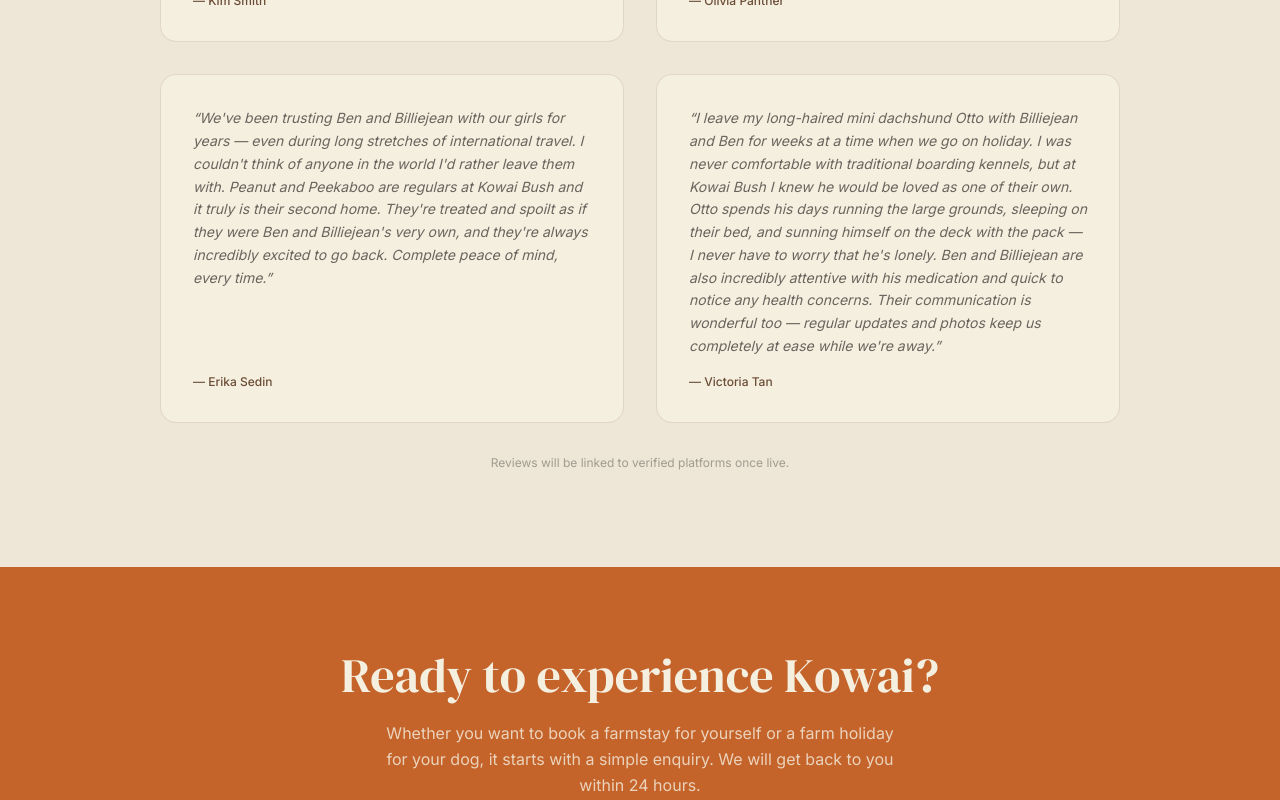
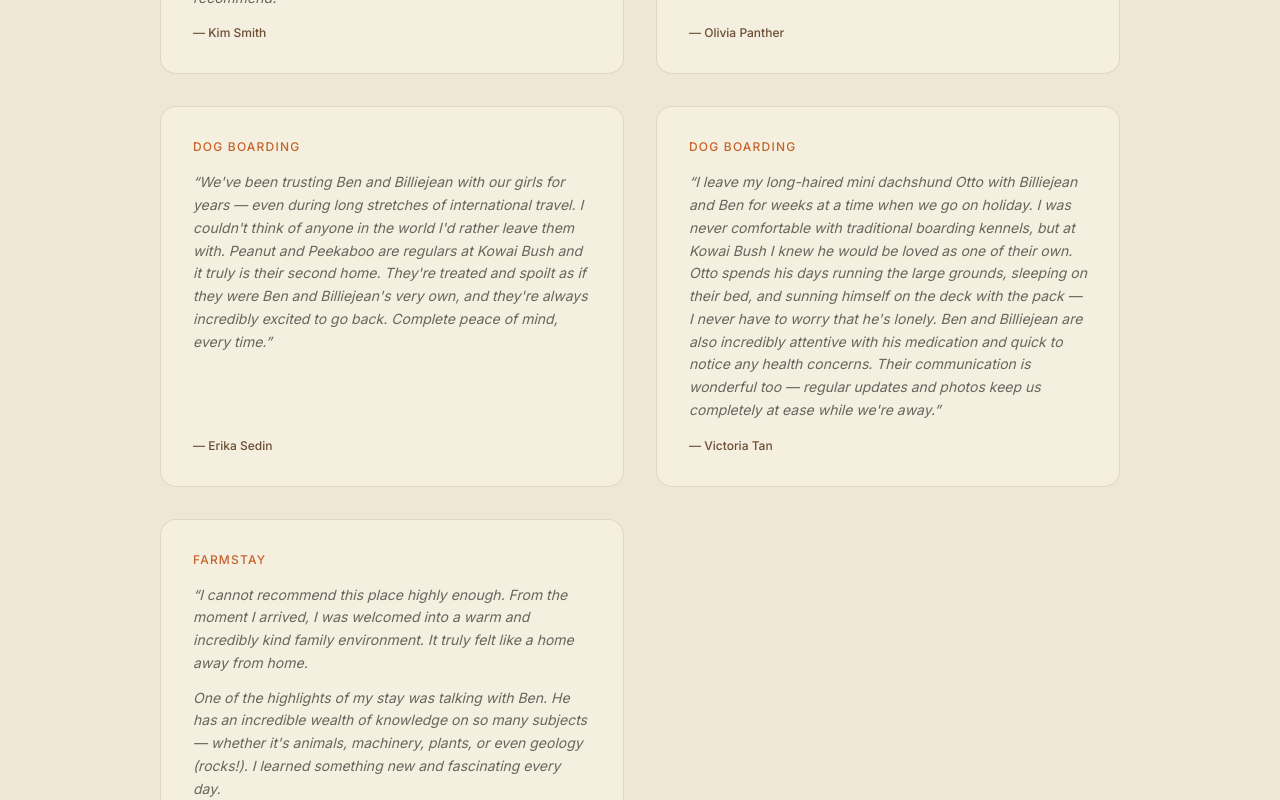
Before and after one commit to beanie108/kowai-farmstay, a Next.js app: page / in a window 1280 px wide. Shown: the part 3360-4160 px from the top of the page. Built offline with nearby package versions, Linux system fonts and the light colour scheme.

Commit message:
Add Shoda farmstay testimonial, improve reviews with tags and multi-paragraph support

```diff
--- a/app/page.tsx
+++ b/app/page.tsx
@@ -257,33 +257,57 @@
           <div className="grid grid-cols-1 gap-8 md:grid-cols-2">
             {[
               {
-                quote:
+                paragraphs: [
                   "I can confirm I am 100% relaxed leaving my fur babies in B and B's care. They are both incredibly knowledgeable and passionate about the breed, and their home at Kowai Bush is a secure, welcoming, and exciting environment for the wee dachshunds. My incredibly needy, anxiety-ridden little man Tytan absolutely loves visiting his Aunty Billiejean, Uncle Ben, and all his extended furry whānau. 100/10 would recommend.",
+                ],
                 author: "Kim Smith",
+                tag: "Dog Boarding",
               },
               {
-                quote:
+                paragraphs: [
                   "Oh my goodness — sausage heaven! Our little Mini lives her absolute best life with Ben and Billiejean. She comes home looking a million bucks and, as an added bonus, often a kilo or so lighter from all the pack patrols! As usually the smallest one there, she is so well looked after. We couldn't recommend them more.",
+                ],
                 author: "Olivia Panther",
+                tag: "Dog Boarding",
               },
               {
-                quote:
+                paragraphs: [
                   "We've been trusting Ben and Billiejean with our girls for years — even during long stretches of international travel. I couldn't think of anyone in the world I'd rather leave them with. Peanut and Peekaboo are regulars at Kowai Bush and it truly is their second home. They're treated and spoilt as if they were Ben and Billiejean's very own, and they're always incredibly excited to go back. Complete peace of mind, every time.",
+                ],
                 author: "Erika Sedin",
+                tag: "Dog Boarding",
               },
               {
-                quote:
+                paragraphs: [
                   "I leave my long-haired mini dachshund Otto with Billiejean and Ben for weeks at a time when we go on holiday. I was never comfortable with traditional boarding kennels, but at Kowai Bush I knew he would be loved as one of their own. Otto spends his days running the large grounds, sleeping on their bed, and sunning himself on the deck with the pack — I never have to worry that he's lonely. Ben and Billiejean are also incredibly attentive with his medication and quick to notice any health concerns. Their communication is wonderful too — regular updates and photos keep us completely at ease while we're away.",
+                ],
                 author: "Victoria Tan",
+                tag: "Dog Boarding",
               },
-            ].map(({ quote, author }) => (
+              {
+                paragraphs: [
+                  "I cannot recommend this place highly enough. From the moment I arrived, I was welcomed into a warm and incredibly kind family environment. It truly felt like a home away from home.",
+                  "One of the highlights of my stay was talking with Ben. He has an incredible wealth of knowledge on so many subjects — whether it's animals, machinery, plants, or even geology (rocks!). I learned something new and fascinating every day.",
+                  "The food was another highlight. Both Ben and his wife are fantastic cooks. Every single meal they prepared was delicious and made with care. You certainly won't go hungry here!",
+                  "As an animal lover, I was deeply moved by their connection to nature. Their dogs and other animals are so gentle and well-behaved. It's clear that this is because of Ben's big heart — he rescues and cares for many animals that came from difficult backgrounds, giving them a safe and loving home.",
+                  "This is a safe, educational, and heartwarming environment for anyone, especially families.",
+                ],
+                author: "S.T — Japan 🇯🇵",
+                tag: "Farmstay",
+              },
+            ].map(({ paragraphs, author, tag }) => (
               <blockquote
                 key={author}
                 className="rounded-2xl bg-cream border border-warm-brown/15 p-8 flex flex-col gap-4"
               >
-                <p className="text-charcoal/70 leading-relaxed italic text-sm">
-                  &ldquo;{quote}&rdquo;
-                </p>
+                <span className="text-xs uppercase tracking-widest text-terracotta font-medium">{tag}</span>
+                <div className="flex flex-col gap-3">
+                  {paragraphs.map((p, i) => (
+                    <p key={i} className="text-charcoal/70 leading-relaxed italic text-sm">
+                      {i === 0 && <>&ldquo;</>}{p}{i === paragraphs.length - 1 && <>&rdquo;</>}
+                    </p>
+                  ))}
+                </div>
                 <footer className="mt-auto text-xs text-warm-brown font-medium">
                   &mdash; {author}
                 </footer>
```
